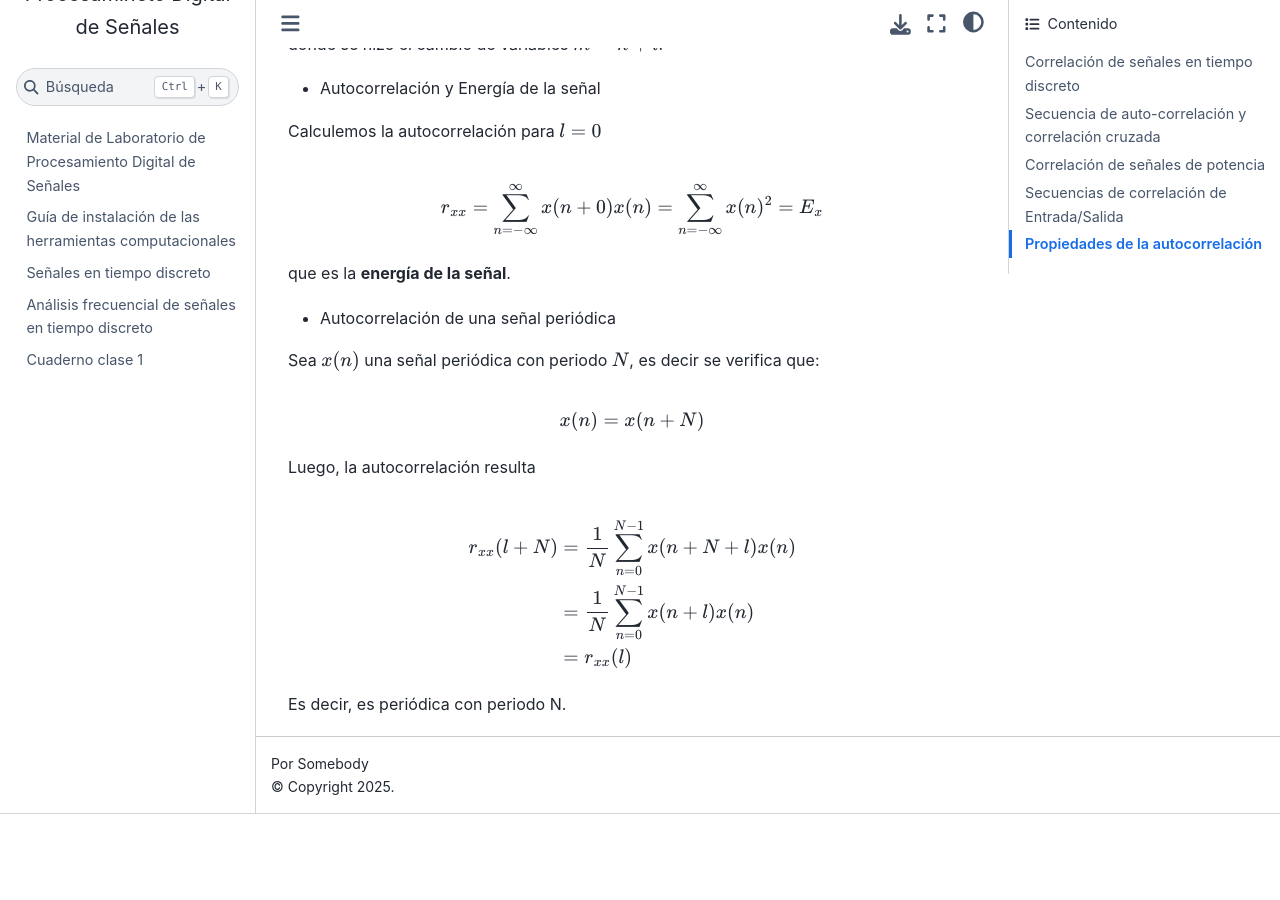
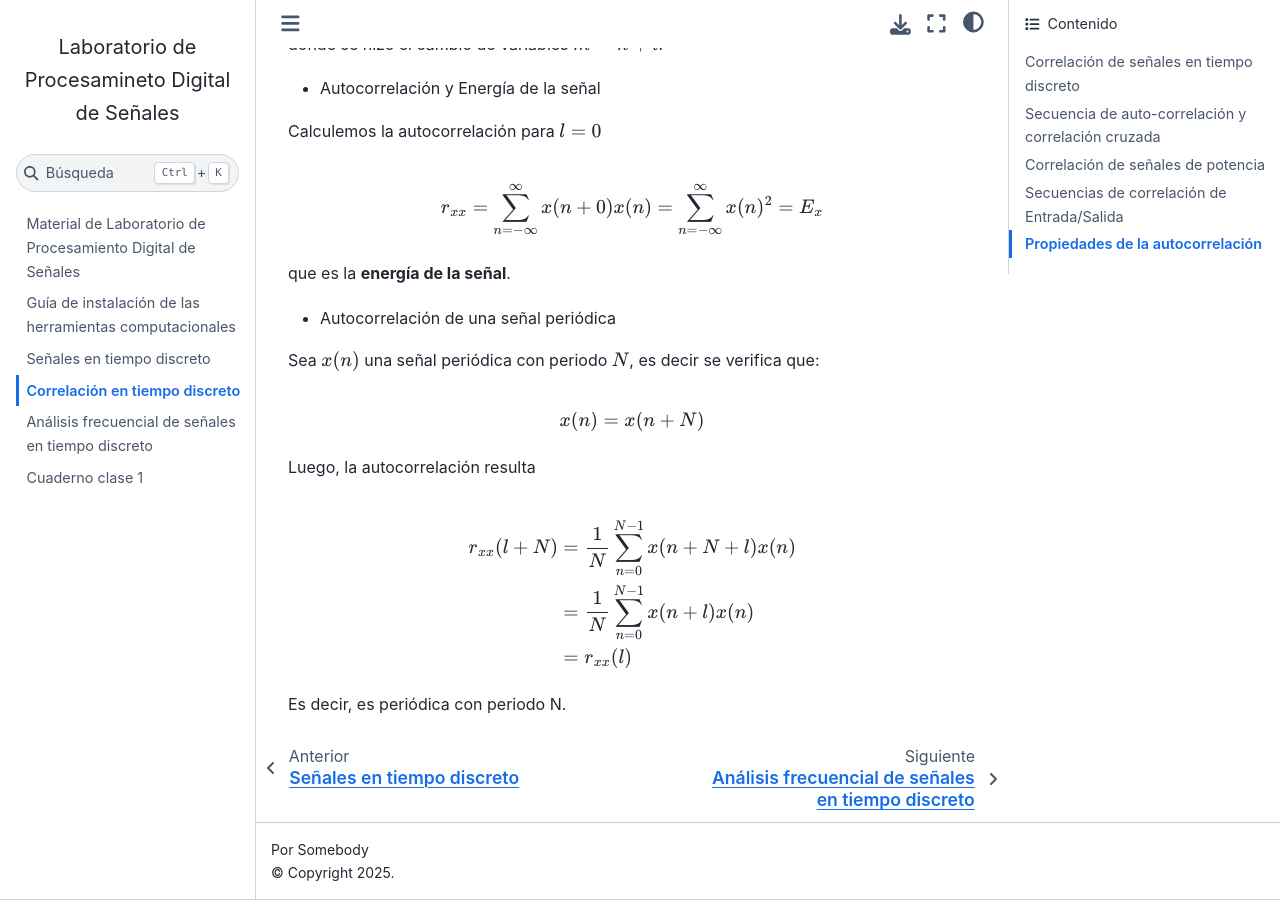
Before and after one commit to gonmolina/laboratorio_pds, a Jupyter Book: the page built from recursos/nuevo_material/correlacion.md, in a window 1280 px wide and 900 px high, scrolled down 4292 px. Built offline with Jupyter Book 1.0.4 settings and Sphinx 7.4.7 and the Sphinx Book theme 1.1.4, drawn with Linux system fonts in a browser that asks for light colours; before the commit the page ends 5106 px from its top, so only the background shows below that; some of the changed text lies outside the part shown.

Commit message:
agrego apunte de correlacion

```diff
--- a/_toc.yml
+++ b/_toc.yml
@@ -3,5 +3,6 @@ root: index
 sections:
 - file: recursos/guia_instalacion_python.md
 - file: recursos/nuevo_material/senales_discretas.md
+- file: recursos/nuevo_material/correlacion.md
 - file: recursos/nuevo_material/analisis_frecuencial_en_tiempo_discreto.md
 - file: recursos/cuadernos_clases/01-sampleo_tono_puro.md
--- a/recursos/nuevo_material/correlacion.md
+++ b/recursos/nuevo_material/correlacion.md
@@ -96,7 +96,7 @@ $$r_{xy}(l)=\lim_{M\rightarrow \infty} \frac{1}{2M+1}\sum_{n=-M}^{M}x(n)y(n-l)$$
 
 $$r_{xx}(l)=\lim_{M\rightarrow \infty} \frac{1}{2M+1}\sum_{n=-M}^{M}x(n)x(n-l)$$
 
-- En particular, si $x(n)$ e $y(n)$ son **señales periódicas con período $N$, estas dos últimas relaciones pueden computarse en un período.
+- En particular, si $x(n)$ e $y(n)$ son **señales periódicas con período $N$**, estas dos últimas relaciones pueden computarse en un período.
 
 $$r_{xy}(l)=\frac{1}{N}\sum_{n=0}^{N-1}x(n)y(n-l)$$
 
```
Also changed, not shown: other parts of recursos/nuevo_material/correlacion.md (+1 -1 lines), recursos/cuadernos_clases/01-sampleo_tono_puro.md (+1 -1 lines).
